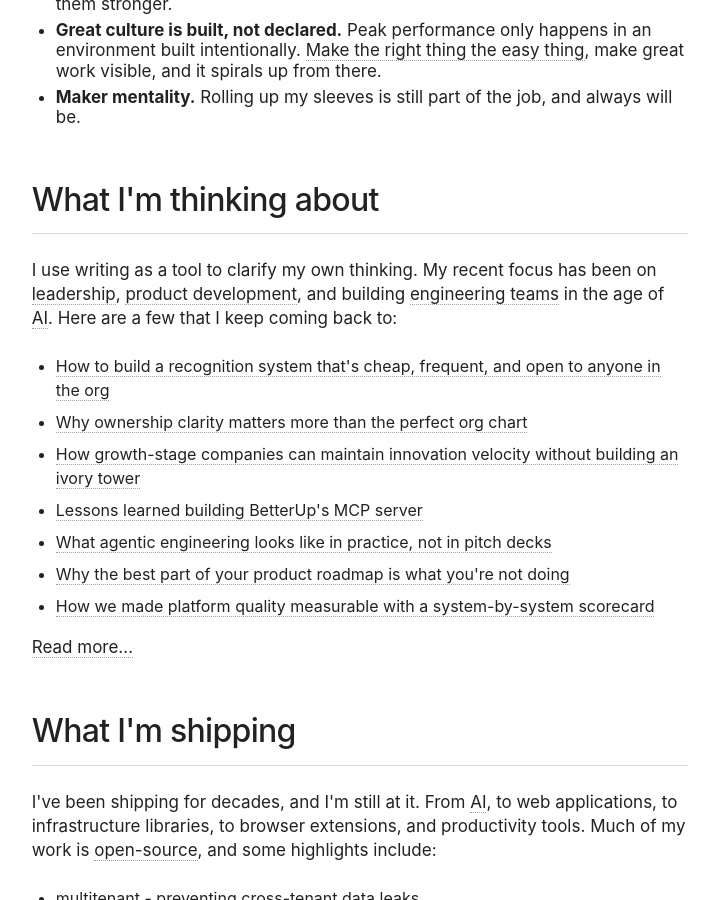
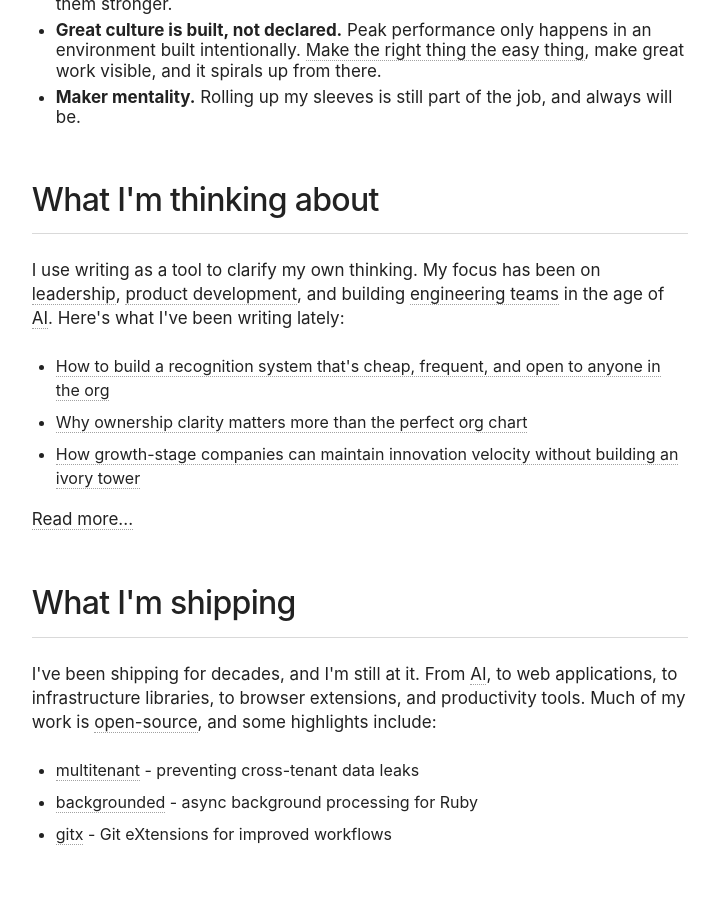
Before and after one commit to wireframe/wireframe.github.com, a Jekyll site: the page built from index.html, in a window 1280 px wide and 900 px high, scrolled down 965 px. Shown: the whole window, without its empty margins (280-999 px from the left). Built offline with Jekyll 4.4.1, drawn with Linux system fonts in a browser that asks for light colours; nearby versions of some CDN libraries.

Commit message:
Limit homepage featured writings to 3 most recent

```diff
--- a/_includes/featured-writings.html
+++ b/_includes/featured-writings.html
@@ -1,4 +1,5 @@
 {% assign featured_posts = site.posts | where_exp: "post", "post.featured_description" %}
-{% for post in featured_posts %}
+{% assign featured_limit = include.limit | default: featured_posts.size %}
+{% for post in featured_posts limit: featured_limit %}
 <li><a href="{{ post.url }}">{{ post.featured_description }}</a></li>
 {% endfor %}
--- a/index.html
+++ b/index.html
@@ -48,10 +48,10 @@ github_script: true
   <section class="bio-section">
     <h2>What I'm thinking about</h2>
     <p>
-      I use writing as a tool to clarify my own thinking. My recent focus has been on <a href="/tags/#leadership">leadership</a>, <a href="/tags/#product-development">product development</a>, and building <a href="/tags/#engineering">engineering teams</a> in the age of <a href="/tags/#ai">AI</a>. Here are a few that I keep coming back to:
+      I use writing as a tool to clarify my own thinking. My focus has been on <a href="/tags/#leadership">leadership</a>, <a href="/tags/#product-development">product development</a>, and building <a href="/tags/#engineering">engineering teams</a> in the age of <a href="/tags/#ai">AI</a>. Here's what I've been writing lately:
     </p>
     <ul>
-      {% include featured-writings.html %}
+      {% include featured-writings.html limit=3 %}
     </ul>
     <p><a href="/archive.html">Read more...</a></p>
   </section>
```
